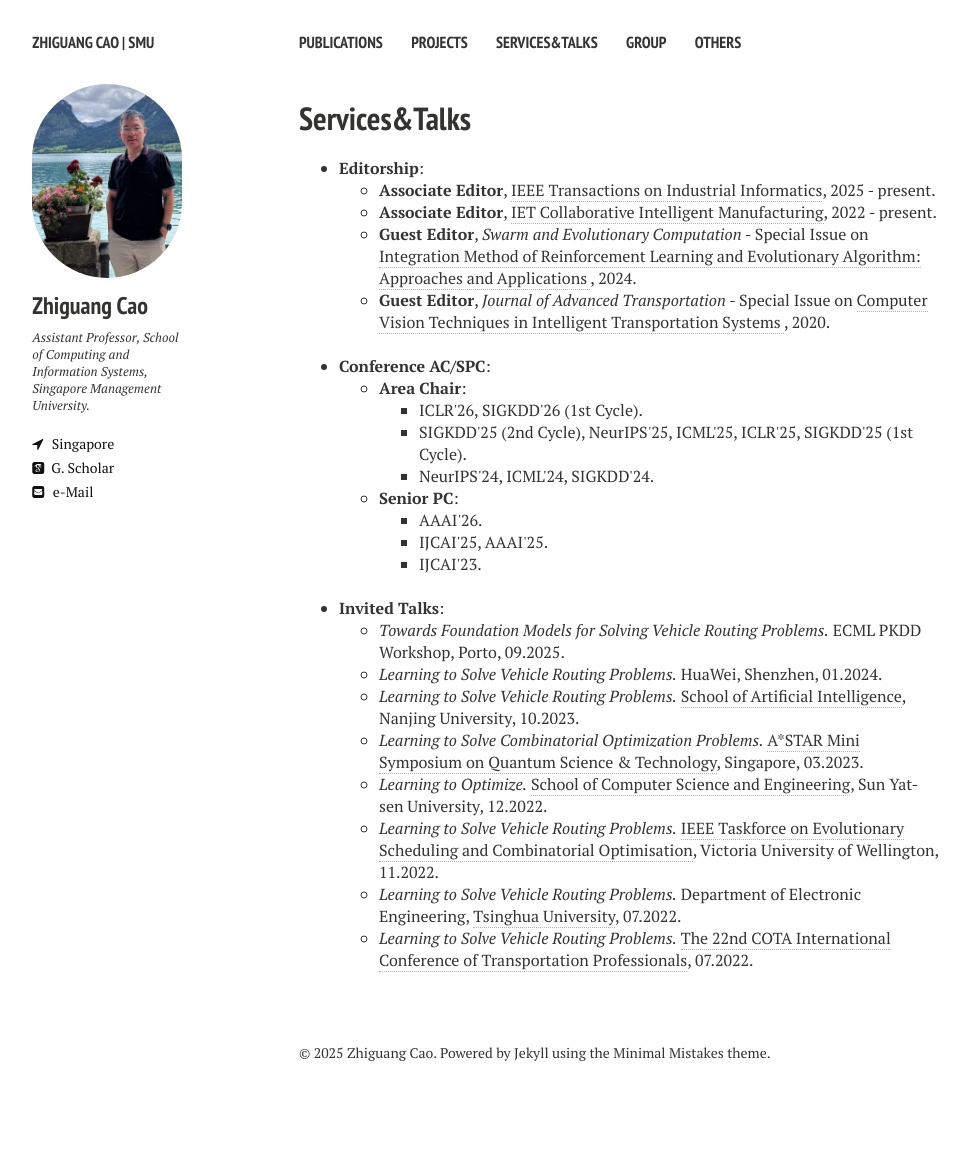
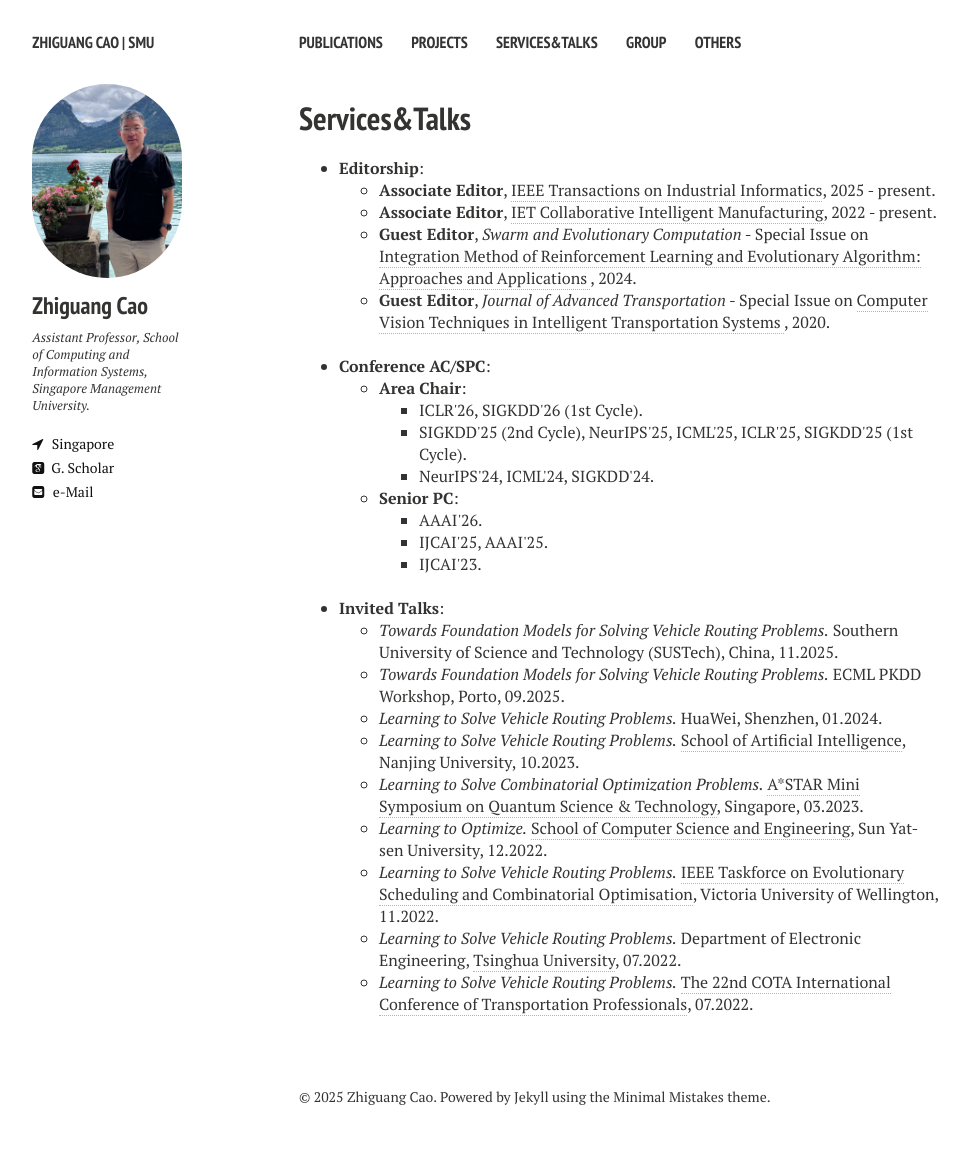
Before and after one commit to zhiguangcaosg/zhiguangcaosg.github.io, a Jekyll site: the page built from services&talks.md, in a window 1280 px wide. Shown: the whole page, without its empty margins (21-990 px from the left). Built offline with Jekyll 4.4.1, drawn with Linux system fonts in a browser that asks for light colours; nearby versions of some CDN libraries; before the commit the page ends 1111 px from its top, so only the background shows below that.

Commit message:
Update services&talks.md

```diff
--- a/services&talks.md
+++ b/services&talks.md
@@ -62,7 +62,11 @@ comments: false
 
 
 	<ul>
-    <li> <i>Towards Foundation Models for Solving Vehicle Routing Problems.</i> ECML PKDD Workshop, Porto, 09.2025.
+
+	<li> <i>Towards Foundation Models for Solving Vehicle Routing Problems.</i> Southern University of Science and Technology (SUSTech), China, 11.2025.
+	</li>
+
+	<li> <i>Towards Foundation Models for Solving Vehicle Routing Problems.</i> ECML PKDD Workshop, Porto, 09.2025.
 	</li>
 	<li> <i>Learning to Solve Vehicle Routing Problems.</i> HuaWei, Shenzhen, 01.2024.
 	</li>
```
